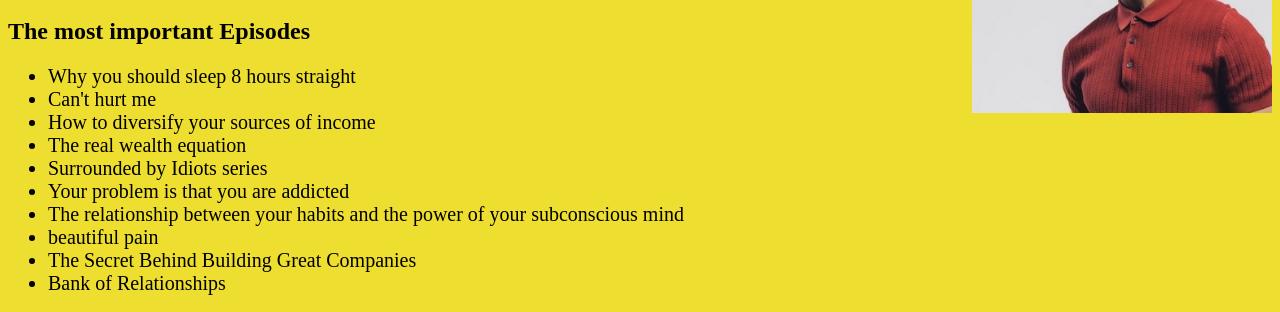
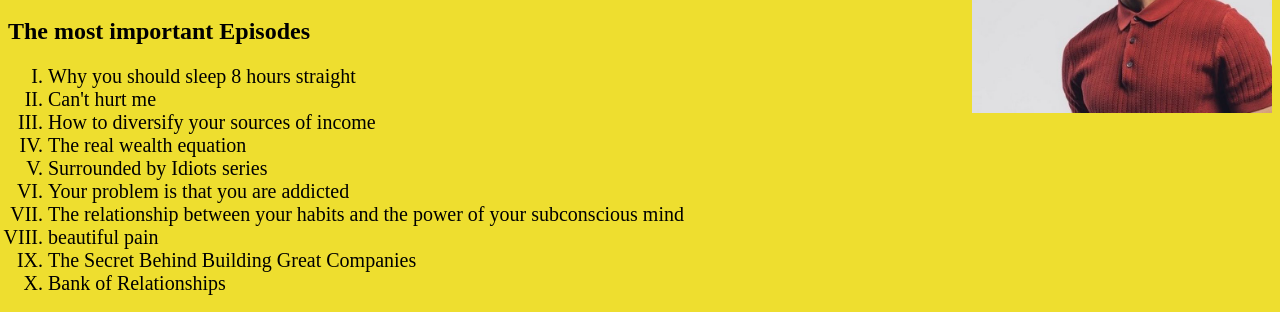
Before and after one commit to wafaadam548-bot/Project.9, a plain HTML site: page index.html in a window 1280 px wide. Shown: the part 819-1131 px from the top of the page. Drawn offline with Linux system fonts and the light colour scheme.

Commit message:
change the ul to ol

```diff
--- a/index.html
+++ b/index.html
@@ -75,7 +75,7 @@
 
 <h2> The most important Episodes</h2>
 <nav id="naser">
-  <ul>
+  <ol type="I">
     <li>Why you should sleep 8 hours straight</li>
     <li>Can't hurt me</li>
     <li>How to diversify your sources of income</li>
@@ -87,7 +87,7 @@
     <li>The Secret Behind Building Great Companies</li>
     <li>Bank of Relationships</li>
 
-  </ul>
+  </ol>
 </nav>
 
 
--- a/main.js
+++ b/main.js
@@ -13,6 +13,7 @@ window.onload =function(){
     console.log(list);
     list.style.color=("black")
     list.style.fontSize=("20px")
+
     console.error("Don't forget to add java scrept to the main page");
     console.log("The topecs that I should write it");
 console.table(["what is the web about","most pupular books","more about naser",
```
